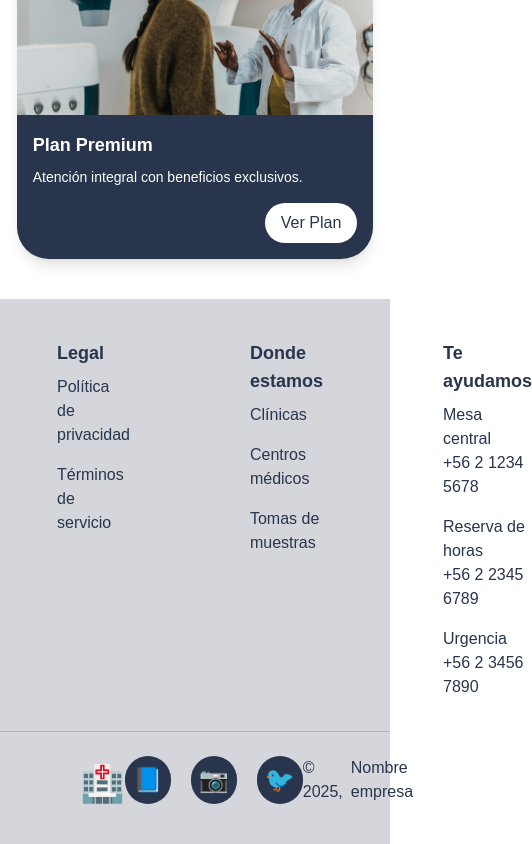
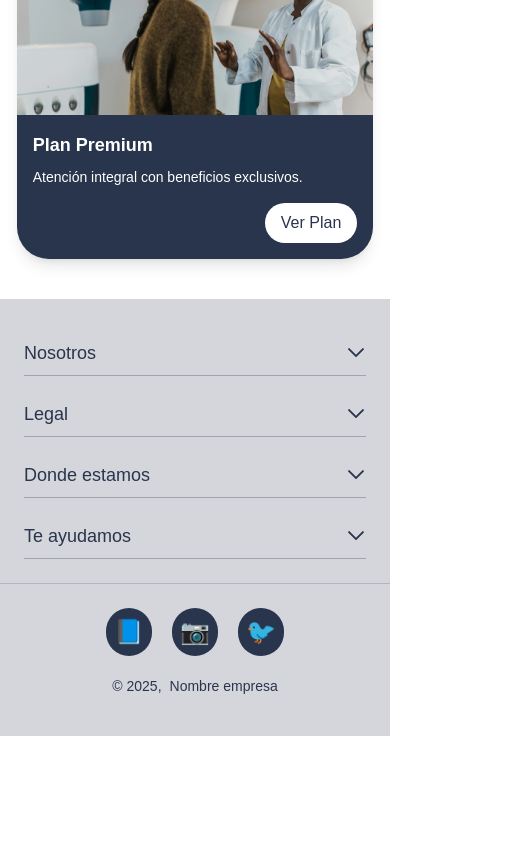
Before and after one commit to Clinica-GONISOMA/frontend-web-patient, a Next.js app: page / in a window 390 px wide. Shown: the part 2693-3537 px from the top of the page, 532 px wide, since content can reach past the window. After the commit the page ends 3429 px from the top, so only its background shows below. Built offline with nearby package versions, Linux system fonts and the light colour scheme.

Commit message:
[CHANGE] responsive home

```diff
--- a/src/app/components/Branding.tsx
+++ b/src/app/components/Branding.tsx
@@ -1,9 +1,14 @@
 
 import Link from 'next/link';
 
-export default function Branding() {
+interface BrandingProps {
+    className?: string;
+}
+
+export default function Branding( props: BrandingProps ) {
+    const { className } = props;
     return (
-        <Link href="/">
+        <Link href="/" className={`${className}`}>
             <div className="flex items-center">
 
                 <div className="text-4xl text-center mt-2">🏥</div>
--- a/src/app/components/Footer.tsx
+++ b/src/app/components/Footer.tsx
@@ -1,5 +1,7 @@
+'use client'
 
 import Link from 'next/link';
+import { useState } from 'react';
 import Branding from './Branding';
 
 interface FooterLinkTopicInterface {
@@ -12,6 +14,8 @@ interface FooterLinkTopicInterface {
 }
 
 export default function Footer() {
+    const [openIndex, setOpenIndex] = useState<number | null>(null);
+
     const footerLinks: FooterLinkTopicInterface[] = [
         {
             title: 'Nosotros',
@@ -19,20 +23,23 @@ export default function Footer() {
                 { name: 'Acerca de', href: '/about' },
                 { name: 'Contacto', href: '/contact' },
             ],
-        }, {
+        },
+        {
             title: 'Legal',
             links: [
                 { name: 'Política de privacidad', href: '/privacy-policy' },
                 { name: 'Términos de servicio', href: '/terms-of-service' },
             ],
-        }, {
+        },
+        {
             title: 'Donde estamos',
             links: [
                 { name: 'Clínicas', href: '/clinics' },
                 { name: 'Centros médicos', href: '/medical-centers' },
                 { name: 'Tomas de muestras', href: '/sample-collection' },
             ],
-        }, {
+        },
+        {
             title: 'Te ayudamos',
             links: [
                 { name: 'Mesa central', phone_number: '+56 2 1234 5678' },
@@ -41,59 +48,108 @@ export default function Footer() {
             ],
         }
     ];
+
+    const toggleIndex = (index: number) => {
+        setOpenIndex(openIndex === index ? null : index);
+    };
+
     return (
-        <footer className="flex flex-col items-center justify-center w-full bg-[var(--color-foreground)]/20 text-[var(--color-foreground)] py-10">
-            <div className='flex flex-row gap-30'>
+        <footer className="w-full bg-[var(--color-foreground)]/20 text-[var(--color-foreground)] py-10">
+            <div className="w-full px-6 md:px-20">
+                {/* Mobile Accordion */}
+                <div className="md:hidden flex flex-col gap-6">
                     {footerLinks.map((topic, index) => (
-                    <div key={index} className='flex flex-col items-start'>
-                        <h1 className='text-lg font-semibold'>{topic.title}</h1>
-                        <ul className='flex flex-col'>
-                            {topic.links.map((link, linkIndex) => (
-                                <li key={linkIndex} className='my-2'>
-                                    {link.phone_number &&
-                                        <div className='flex flex-col items-start'>
-                                            <p >{link.name}</p>
+                        <div key={index} className="border-b border-[var(--color-foreground)]/30 pb-2">
+                            <button
+                                onClick={() => toggleIndex(index)}
+                                className="w-full flex items-center justify-between cursor-pointer"
+                                aria-expanded={openIndex === index}
+                            >
+                                <span className="font-medium text-lg">{topic.title}</span>
+                                <svg
+                                    className={`w-[20px] h-[20px] transition-transform duration-200 ${openIndex === index ? 'rotate-180' : ''}`}
+                                    xmlns="http://www.w3.org/2000/svg"
+                                    fill="none"
+                                    viewBox="0 0 20 20"
+                                >
+                                    <path
+                                        d="M17.8726 5.84272L17.1573 5.12736C16.9875 4.95755 16.7129 4.95755 16.5431 5.12736L10 11.656L3.45693 5.12736C3.28712 4.95755 3.01253 4.95755 2.84272 5.12736L2.12736 5.84272C1.95755 6.01253 1.95755 6.28712 2.12736 6.45693L9.6929 14.0225C9.86271 14.1923 10.1373 14.1923 10.3071 14.0225L17.8726 6.45693C18.0425 6.28712 18.0425 6.01253 17.8726 5.84272Z"
+                                        fill="currentColor"
+                                    />
+                                </svg>
+                            </button>
+                            {openIndex === index && (
+                                <ul className="mt-3 flex flex-col gap-2 pl-2">
+                                    {topic.links.map((link, i) => (
+                                        <li key={i}>
+                                            {link.phone_number ? (
+                                                <div>
+                                                    <p>{link.name}</p>
                                                     <p>{link.phone_number}</p>
                                                 </div>
-                                    }
-                                    {link.href &&
-                                        <Link href={link.href} className="hover:underline">
+                                            ) : (
+                                                <Link href={link.href!} className="hover:underline">
                                                     {link.name}
                                                 </Link>
-                                    }
+                                            )}
+                                        </li>
+                                    ))}
+                                </ul>
+                            )}
+                        </div>
+                    ))}
+                </div>
 
+                {/* Desktop View */}
+                <div className="hidden md:flex justify-center gap-30 mt-6">
+                    {footerLinks.map((topic, index) => (
+                        <div key={index} className="flex flex-col items-start">
+                            <h1 className="text-lg font-semibold mb-2">{topic.title}</h1>
+                            <ul className="flex flex-col gap-2">
+                                {topic.links.map((link, i) => (
+                                    <li key={i}>
+                                        {link.phone_number ? (
+                                            <div>
+                                                <p>{link.name}</p>
+                                                <p>{link.phone_number}</p>
+                                            </div>
+                                        ) : (
+                                            <Link href={link.href!} className="hover:underline">
+                                                {link.name}
+                                            </Link>
+                                        )}
                                     </li>
                                 ))}
                             </ul>
                         </div>
                     ))}
                 </div>
+            </div>
+
+            {/* Footer Bottom */}
             <div className="w-full border-b-1 opacity-20 my-6" />
-            <div className="flex flex-row justify-between w-full px-20">
-                <Branding />
-                <div className='flex flex-row gap-5 items-center'>
+            <div className="flex flex-col md:flex-row justify-between w-full px-6 md:px-20 items-center gap-5">
+                <Branding className='hidden md:flex' />
+                <div className="flex flex-row gap-5 items-center">
                     <a href="https://www.facebook.com/" target="_blank" rel="noopener noreferrer">
-                        <button className="p-2 rounded-full bg-[var(--color-foreground)] transition-colors  cursor-pointer">
+                        <button className="p-2 rounded-full bg-[var(--color-foreground)] cursor-pointer">
                             <span className="text-2xl">📘</span>
                         </button>
                     </a>
                     <a href="https://www.instagram.com/" target="_blank" rel="noopener noreferrer">
-                        <button className="p-2 rounded-full bg-[var(--color-foreground)] transition-colors cursor-pointer">
+                        <button className="p-2 rounded-full bg-[var(--color-foreground)] cursor-pointer">
                             <span className="text-2xl">📷</span>
                         </button>
                     </a>
                     <a href="https://www.twitter.com/" target="_blank" rel="noopener noreferrer">
-                        <button className="p-2 rounded-full bg-[var(--color-foreground)] transition-colors cursor-pointer">
+                        <button className="p-2 rounded-full bg-[var(--color-foreground)] cursor-pointer">
                             <span className="text-2xl">🐦</span>
                         </button>
                     </a>
                 </div>
-                <div className='items-center flex gap-2'>
-                    &copy; {new Date().getFullYear()}{', '}
-                    <span>Nombre empresa</span>
+                <div className="flex items-center gap-2 text-sm ">
+                    &copy; {new Date().getFullYear()}, <span>Nombre empresa</span>
                 </div>
-
-
             </div>
         </footer>
     );
```
Lines whose indentation alone changed are shown as unchanged.
